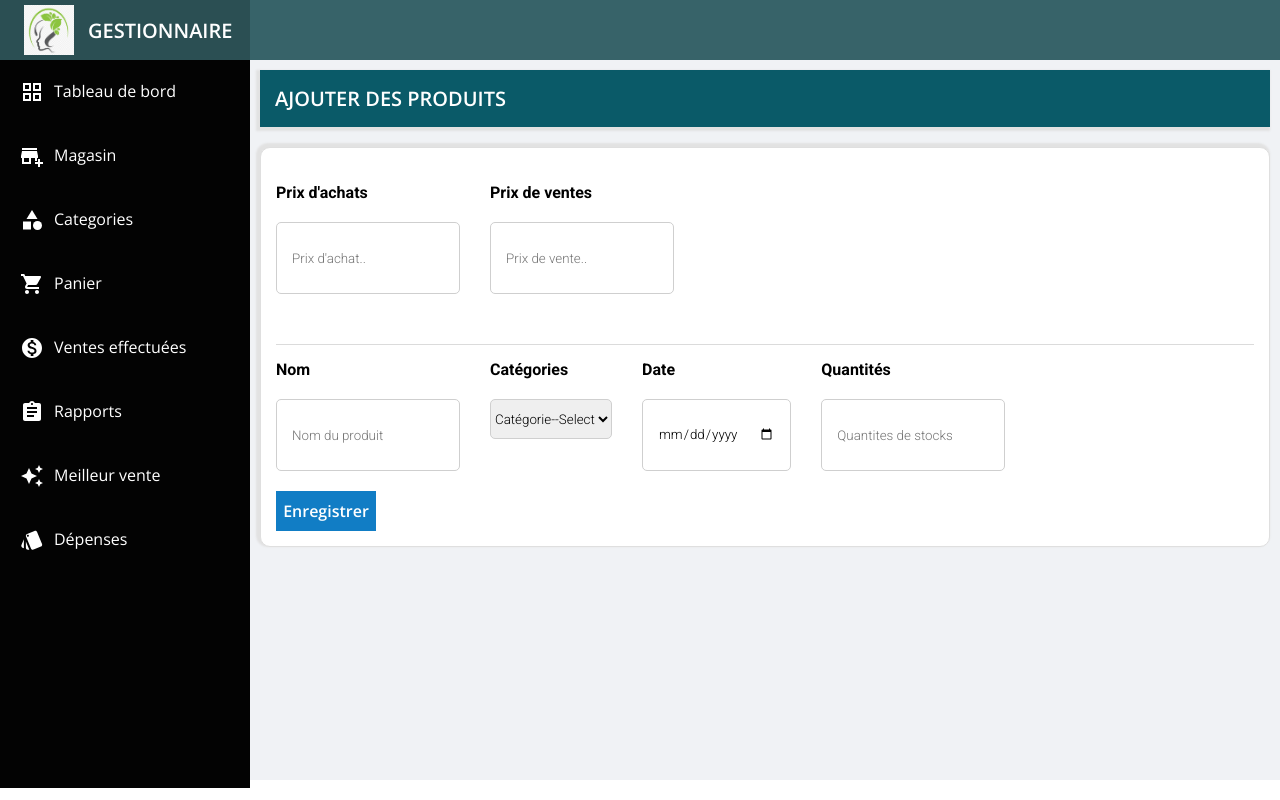
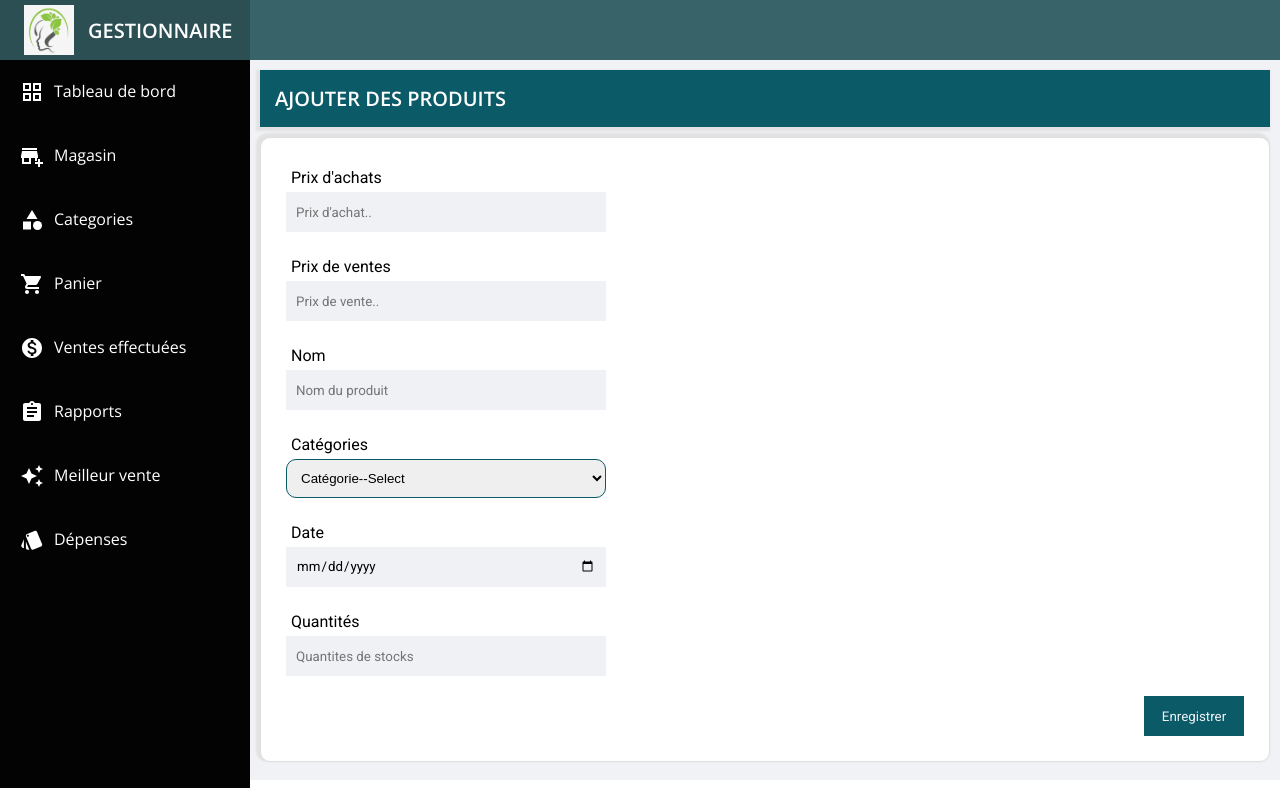
Before and after one commit to salif18/gestionaire-mag-next-mongodb, a Next.js app in the folder app/: page /pages/add-product in a window 1280 px wide. Built offline with nearby package versions, Linux system fonts and the light colour scheme; a web font is replaced by a local one.

Commit message:
changement de form add et modif product

```diff
--- a/app/public/styles/_addProduits.scss
+++ b/app/public/styles/_addProduits.scss
@@ -1,11 +1,4 @@
 .addproduits{
-    flex:4;
-    background: #f0f2f5;
-    display: flex;
-    flex-direction: column;
-    overflow-y: scroll;
-    width: 100%;
-    height: calc((100vh - 70px));
     .header-add{
         padding: 15px;
         margin: 10px;
@@ -20,108 +13,63 @@
             text-transform: uppercase;
         }
     }
-}
+
 
 .add-container{
     background: #fff;
     border-radius: 10px;
     box-shadow: -2px -2px 2px 2px #e2e2e2;
     display: flex;
+    justify-content: flex-start;
     flex-direction: column;
     padding: 15px;
     margin: 10px;
     border:1px solid #dfdfdf;
+
+    .form{
+        display: flex;
+        flex-direction: column;
+        margin: 10px;
+        label{
+            font-size: 16px;
+            font-family: roboto;
+            font-weight: 400;
+            margin: 5px;
         }
 
-.infos-produit{
-    display: flex;
-    margin-top: 50px;
-    border-top: 1px solid #dbdbdb;
-    padding-top: 15px;
- .fourmi{
-        display: flex;
-        flex-direction: column;
-    label{
-        font-family: 'Roboto',sans-serif;
-        font-weight: 600;
-    }
         select{
-           margin-right: 30px;
-            margin-top: 20px;
+            width: 320px;
+            padding: 10px;
+            border: 1px solid #0a5a68;
             outline: none;
-            height: 40px;
-            border: 1px solid #cfcfcf;
-            font-family: 'Roboto';
-            font-weight: 300;
-            border-radius: 5px;
-    }
-    input{
-        margin-right: 30px;
-        margin-top: 20px;
-        outline: none;
-        border: 1px solid #cfcfcf;
-        padding: 15px;
-        height: 40px;
-        font-family: 'roboto';
-        font-weight: 300;
-        border-radius: 5px;
-    }
-   span{
-    color: red;
-    font-family: 'Roboto';
-    font-size: 14px;
-   }
-
- }
-}
-
-.infos-fournisseur{
-
-    display: flex;
-    background: #fff;
-    margin-top: 20px;
-    .fourmi{
-        display: flex;
-        flex-direction: column;
-    label{
-        font-family: 'Roboto', sans-serif;
-        font-weight: 600;
+            border-radius: 10px;
         }
 
         input{
-            margin-right: 30px;
-            margin-top: 20px;
+            border: none;
+            width: 300px;
+            height: 20px;
+            padding: 10px;
+            background: #f0f1f5;
+            font-family: roboto;
             outline: none;
+        }
+    }
+    .btn-save{
+        margin: 10px;
+        width: 100px;
+        align-self: flex-end;
+        background-color: #0a5a68;
+        border: none;
+        color: #f0f1f5;
+        font-family: roboto;
         height: 40px;
-            border: 1px solid #cfcfcf;
-            padding: 15px;
-            font-family: 'roboto';
-            font-weight: 300;
-            border-radius: 5px;
+        cursor: pointer;
+        transition: 0.02s ease;
+        &:hover{
+          background: #0b98b1;
         }
-        span{
-            color: red;
-            font-family: 'Roboto';
-            font-size: 14px;
     }
 }
 
 }
-
-.btn-save{
-    margin-top: 20px;
-    border: none;
-    width: 100px;
-    height: 40px;
-    font-size: 16px;
-    font-weight: 600;
-    font-family: Open sans,sans-serif;
-    background: #117dc5;
-    color: #fff;
-}
-.messge-add{
-    font-family: Roboto;
-    color: green;
-    font-size: 10px;
-    font-size: 20px;
-   }
--- a/app/public/styles/_single.scss
+++ b/app/public/styles/_single.scss
@@ -1,11 +1,5 @@
 .single{
-    flex:4;
-    background: #f0f2f5;
-    display: flex;
-    flex-direction: column;
-    width: 100%;
-    height: calc(100vh - 70px);
-    overflow-y: scroll;
+
     .header-single{
         padding: 15px;
         margin: 10px;
@@ -19,102 +13,81 @@
             color:#fff
         }
     }
-}
 
-.modifier-container{
+
+.update-form{
     background: #fff;
     border-radius: 10px;
     box-shadow: -2px -2px 2px 2px #e2e2e2;
     display: flex;
+    justify-content: flex-start;
     flex-direction: column;
     padding: 15px;
     margin: 10px;
     border:1px solid #dfdfdf;
-}
 
-.infos-produit{
-    display: flex;
-    margin-top: 50px;
-    border-top: 1px solid #dbdbdb;
-    padding-top: 15px;
- .fourmi{
+
+    .form{
         display: flex;
         flex-direction: column;
-    label{
-        font-family: 'Roboto',sans-serif;
-        font-weight: 600;
-    }
-    input{
-        margin-right: 30px;
-        margin-top: 20px;
-        outline: none;
-        border: 1px solid #cfcfcf;
-        padding: 15px;
-        height: 40px;
-        font-family: 'roboto';
-        font-weight: 300;
-        border-radius: 5px;
-    }
+        margin: 10px;
+        label{
+            font-size: 16px;
+            font-family: roboto;
+            font-weight: 400;
+            margin: 5px;
+        }
 
-
- }
-}
-
-.infos-fournisseur{
-
-    display: flex;
-    background: #fff;
-    margin-top: 20px;
-    .fourmi{
-        display: flex;
-        flex-direction: column;
-    label{
-        font-family: 'Roboto', sans-serif;
-        font-weight: 600;
-    }
+        select{
+            width: 320px;
+            padding: 10px;
+            border: 1px solid #0a5a68;
+            outline: none;
+            border-radius: 10px;
+        }
 
         input{
-            margin-right: 30px;
-            margin-top: 20px;
+            color:#121212;
+            border: none;
+            width: 300px;
+            height: 20px;
+            padding: 10px;
+            background: #f0f1f5;
+            font-family: roboto;
             outline: none;
-            height: 40px;
-            border: 1px solid #cfcfcf;
-            padding: 15px;
-            font-family: 'roboto';
-            font-weight: 300;
-            border-radius: 5px;
+        }
+    }
+    .btn-save-modif{
+        margin: 10px;
+        width: 100px;
+        align-self: flex-end;
+        background-color: #0a5a68;
+        border: none;
+        color: #f0f1f5;
+        font-family: roboto;
+        height: 40px;
+        cursor: pointer;
+        transition: 0.02s ease;
+        &:hover{
+          background: #0b98b1;
         }
     }
 
+    .btn-supp-modif{
+        margin: 10px;
+        width: 100px;
+        align-self: flex-end;
+        background-color: #ec4848;
+        border: none;
+        color: #f0f1f5;
+        font-family: roboto;
+        height: 40px;
+        cursor: pointer;
+        transition: 0.02s ease;
+        &:hover{
+          background: #b10b0b;
+        }
+    }
 }
 
-.btn-save-modif{
-    margin-top: 20px;
-    border: none;
-    width: 100px;
-    height: 40px;
-    font-size: 16px;
-    font-weight: 600;
-    font-family: Open sans,sans-serif;
-    background: #117dc5;
-    color: #fff;
 }
-
-.btn-supp-modif{
-    margin-top: 20px;
-    border: none;
-    width: 100px;
-    height: 40px;
-    font-size: 16px;
-    font-weight: 600;
-    font-family: Open sans,sans-serif;
-    background: #e93232;
-    color: #fff;
-}
-
-.messge-single{
-    font-family: Roboto;
-    color: green;
-    font-size: 10px;
-    font-size: 20px;
-   }
--- a/app/src/app/pages/add-product/page.js
+++ b/app/src/app/pages/add-product/page.js
@@ -62,40 +62,36 @@ const AddProduits = () => {
 
     //vue frontend
     return (
-        <>
 
-        <main className='App'>
-        <section className='addproduits'>
-            <div className='header-add'>
+        <main className='addproduits'>
+            <section className='header-add'>
              <h1>Ajouter des produits</h1>
-            </div>
-            <div className='add-container'>
+            </section>
+            <form className='add-container' onSubmit={()=>handleAdd()}>
 
-            <div className='infos-fournisseur'>
-
-             <div className='fourmi'>
+             <section className='form'>
              <label>Prix d'achats</label>
              <input type='number' name='prixAchat' value={produits.prixAchat} onChange={(e)=>handleChange(e)} placeholder="Prix d'achat.."/>
              {produits.prixAchat.length <= 0 && <span>{error}</span>}
-             </div>
+             </section>
 
-             <div className='fourmi'>
+             <section className='form'>
             <label>Prix de ventes</label>
             <input type='number' name='prixVente' value={produits.prixVente} onChange={(e)=>handleChange(e)} placeholder='Prix de vente..' />
             {produits.prixVente.length <= 0 && <span>{error}</span>}
-            </div>
+            </section>
               <span className='messge-add'>{message}</span>
-            </div>
 
 
-            <div className='infos-produit'>
-            <div className='fourmi'>
+
+
+            <section className='form'>
             <label>Nom</label>
             <input type='text' name='nom' value={produits.nom} onChange={(e)=>handleChange(e)} placeholder='Nom du produit' />
             {produits.nom.length <= 0 && <span>{error}</span>}
-            </div>
+            </section>
 
-            <div className='fourmi'>
+            <section className='form'>
             <label >Catégories</label>
             <select type='text' name='categories' value={produits.categories} onChange={(e)=>handleChange(e)} placeholder='Categorie'>
             <option >Catégorie--Select</option>
@@ -104,27 +100,26 @@ const AddProduits = () => {
             ))}
             </select>
             {produits.categories.length <= 0 && <span>{error}</span>}
-            </div>
+            </section>
 
-            <div className='fourmi'>
+            <section className='form'>
              <label>Date</label>
              <input type='date' name='dateAchat' value={produits.dateAchat} onChange={(e)=>handleChange(e)}/>
              {produits.dateAchat.length <= 0 && <span>{error}</span>}
-             </div>
+             </section>
 
 
-            <div className='fourmi'>
+            <section className='form'>
             <label>Quantités</label>
             <input className='input-qty' type='number' name='stocks' value={produits.stocks} onChange={(e)=>handleChange(e)} placeholder='Quantites de stocks' />
             {produits.stocks.length <= 0 && <span>{error}</span>}
-            </div>
-            </div>
+            </section>
 
-            <button className='btn-save' onClick={()=>handleAdd()}>Enregistrer</button>
-             </div>
-        </section>
+
+            <button className='btn-save' type='submit'>Enregistrer</button>
+            </form>
         </main>
-        </>
+
     );
 }
 
```
Also changed, not shown: app/src/app/pages/produits/[id]/page.js (+64 -65 lines). Lines whose indentation alone changed are shown as unchanged.
